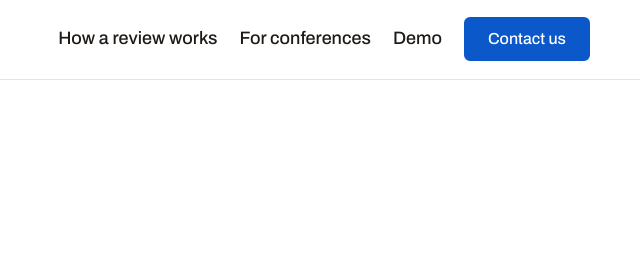
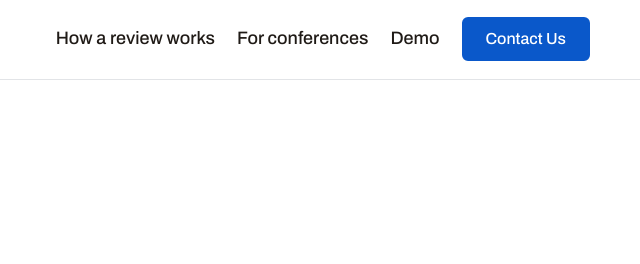
Before and after one commit to Linganator/ospreyreplay-site, a plain HTML site: page index.html in a window 1280 px wide. Shown: the top 264 px of the page, 640-1280 px from the left. Drawn offline with Linux system fonts and the light colour scheme.

Commit message:
Capitalize Contact Us
Co-Authored-By: Claude Opus 5.5 <noreply@anthropic.com>
Claude-Session: https://claude.ai/code/session_01QJDxpkJU5V5oUNRMRDZqJq

```diff
--- a/index.html
+++ b/index.html
@@ -236,7 +236,7 @@
       <a href="#how">How a review works</a>
       <a href="#conferences">For conferences</a>
       <a href="#demo">Demo</a>
-      <a class="btn btn-primary" href="#contact">Contact us</a>
+      <a class="btn btn-primary" href="#contact">Contact Us</a>
     </nav>
   </div>
 </header>
@@ -399,7 +399,7 @@
         <p>Osprey is developed and tested on footage from real college matches.</p>
       </div>
       <div id="contact" class="contact-card" aria-labelledby="contact-title">
-        <h3 id="contact-title">Contact us</h3>
+        <h3 id="contact-title">Contact Us</h3>
         <p>For founding membership, a demo, or questions from your coordinator of officials.</p>
         <dl>
           <dt>Email</dt>
@@ -409,7 +409,7 @@
           <dt>Based in</dt>
           <dd>Nebraska</dd>
         </dl>
-        <a class="btn btn-primary" href="mailto:greg@ospreyreplay.com?subject=Osprey%20demo">Email us</a>
+        <a class="btn btn-primary" href="mailto:greg@ospreyreplay.com?subject=Osprey%20demo">Email Us</a>
       </div>
     </div>
   </section>
```
